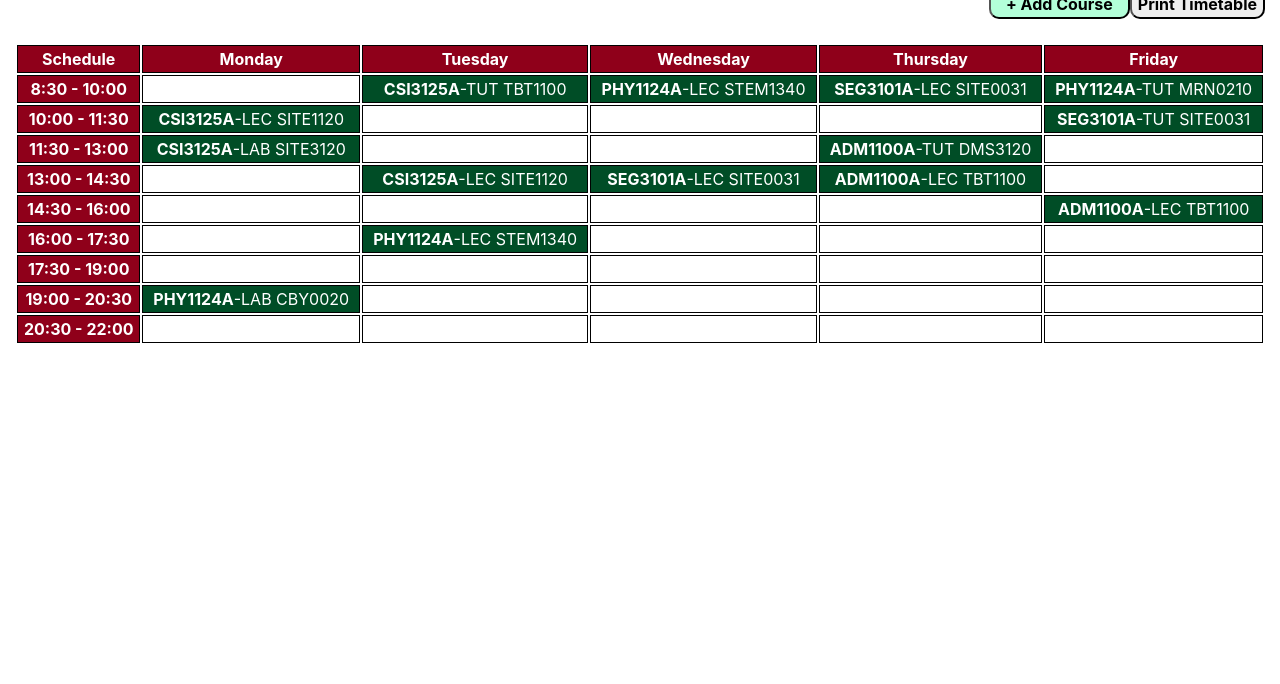
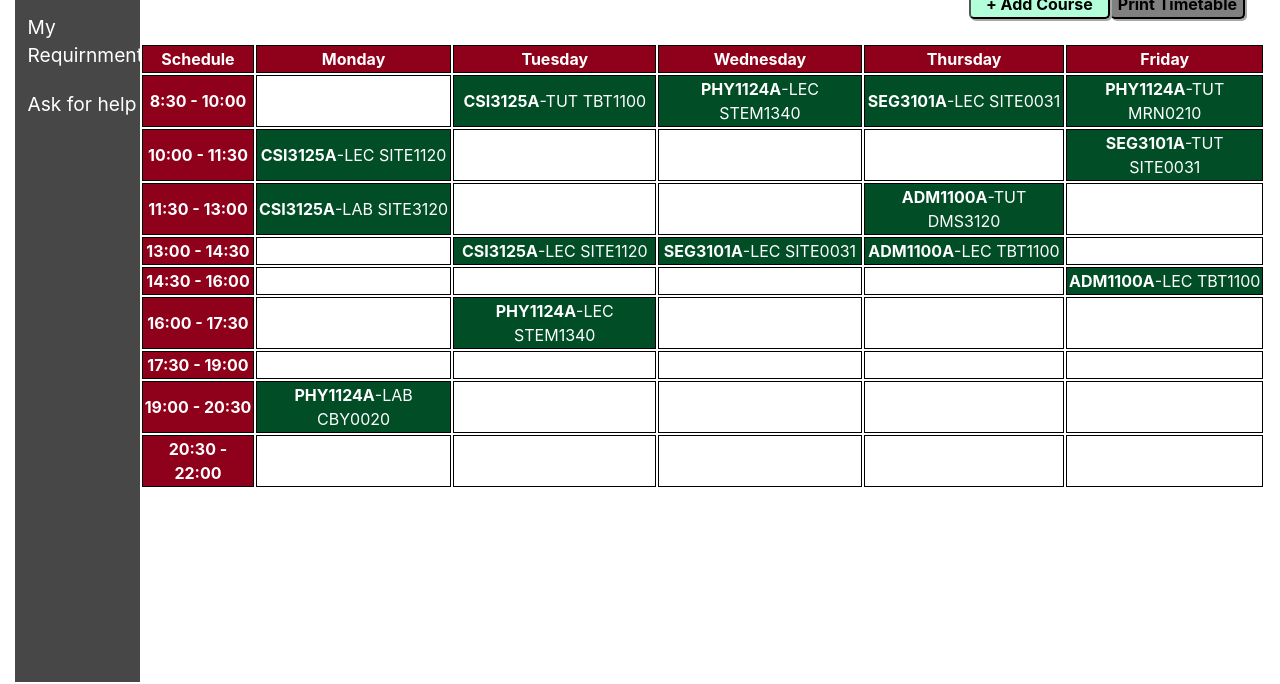
Before and after one commit to ktw1016/uottawa_course_registration, a React app: page / in a window 1280 px wide. Shown: the part 116-800 px from the top of the page. Built offline with nearby package versions, Linux system fonts and the light colour scheme.

Commit message:
tried adding side bar

```diff
--- a/src/components/course_info.scss
+++ b/src/components/course_info.scss
@@ -2,7 +2,7 @@
   background-color: grey;
   padding: 7px;
   border: 1px solid #bbc1c9;
-  border-radius: 10px;
+  border-radius: 10px 10px 0px 0px;
   color: white;
   max-width: 850px;
   font-weight: bold;
--- a/src/components/home.js
+++ b/src/components/home.js
@@ -11,22 +11,29 @@ export default class Home extends React.Component {
         <img id="logo" src={Logo}></img>
         <span id="title">UOttawa Course Selection System</span>
       </div>
+      <div className="side">
+        <Link style={{fontWeight:"bold"}} className="sideBar">Home</Link><br></br>
+        <Link className="sideBar">My Requirnment</Link><br></br>
+        <Link className="sideBar">Ask for help</Link><br></br>
+      </div>
+      <div className="main">
         <span
-        style={{color:"black",fontSize: 30}}
+          style={{color:"black",fontSize: 30, marginLeft:"30px"}}
           dangerouslySetInnerHTML={{
           __html: `<b>Home - Current Schedule </b>`
         }} />
-      <div className="d-flex justify-content-end">
+        <div style={{marginRight:"20px"}}className="d-flex justify-content-end">
           <Link exact to="/add-course">
-          <button style={{ backgroundColor: "#b3ffd9", maxWidth: "100%", borderRadius: "10px" }} className="col-md-1">
+            <button style={{ backgroundColor: "#b3ffd9", maxWidth: "100%", borderRadius: "5px" }} className="col-md-1">
                 <b>+ Add Course</b>
             </button>
           </Link>
-        <button><b>Print Timetable</b></button>
+          <button style={{backgroundColor:"grey"}}><b>Print Timetable</b></button>
 
         </div>
         <br></br>
         <WeeklySchedule/>
       </div>
+    </div>
   }
 }
--- a/src/components/home.scss
+++ b/src/components/home.scss
@@ -14,6 +14,34 @@
 }
 button{
   max-width:  100%;
-  border-Radius: 10px;
+  border-Radius: 5px;
+  box-shadow: 2px 2px #a8a8a8;
+
 
 }
+html{
+  height:100%;
+}
+.main{
+  width:90%;
+  float:left;
+}
+.side{
+  width: 10%;
+  padding-bottom: 45%;
+  float: left;
+  background-color: #474747;
+}
+.sideBar{
+  color: white;
+  font-size: 1.2em;
+  padding-left: 10%;
+  margin-top: 20px;
+  display: inline-block;
+  &:hover{
+    color: white;
+    background-color: grey;
+    width: 100%;
+  }
+
+}
```
Lines whose indentation alone changed are shown as unchanged.
